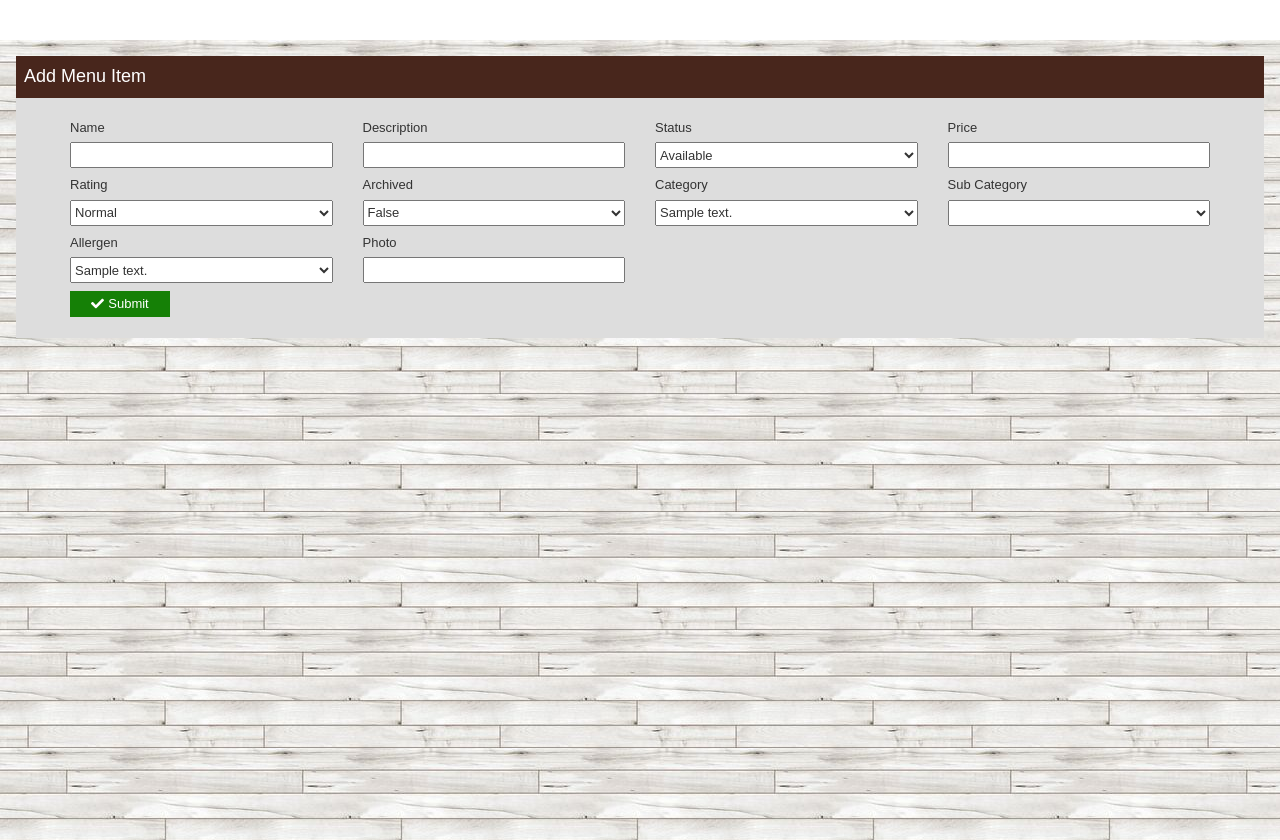
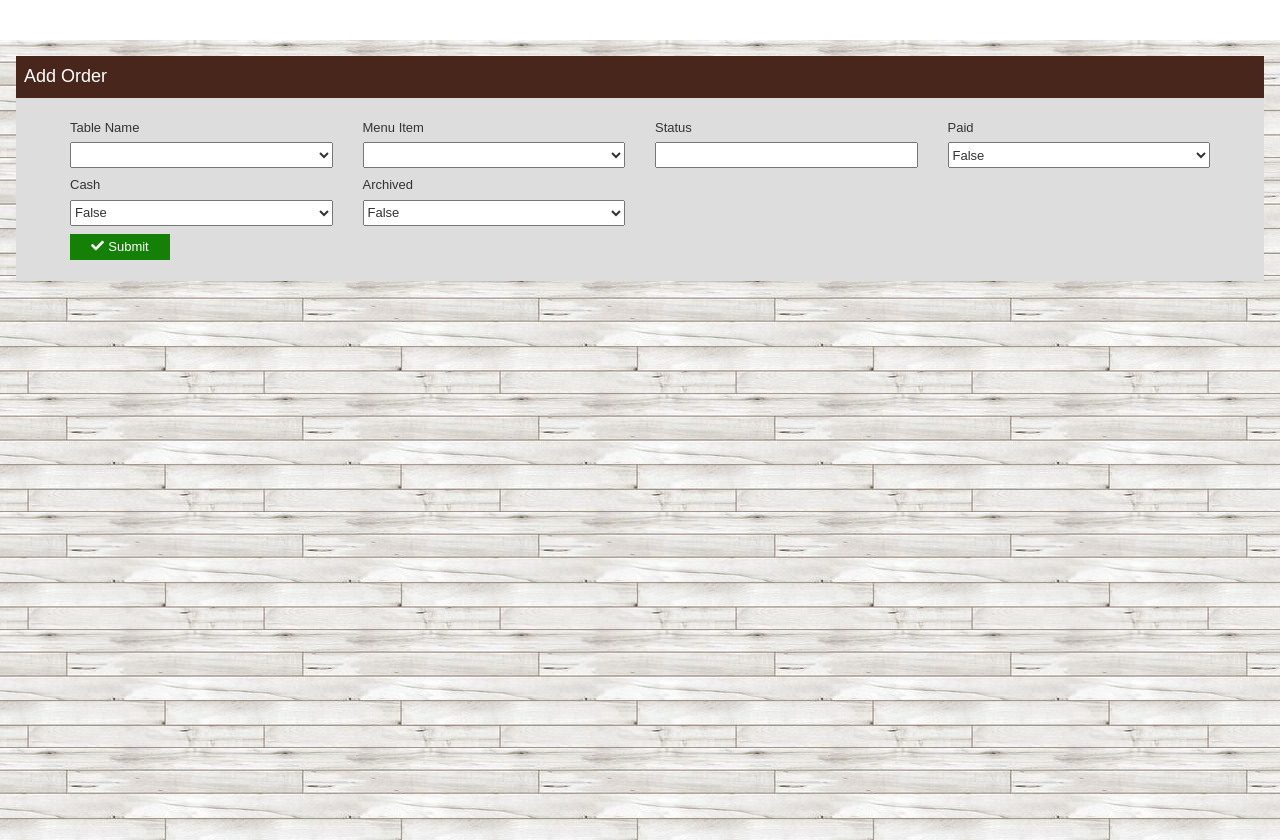
Before and after one commit to rueandit/palletpluscafe, a PHP site: template application/view/orders/add.php in a window 1280 px wide. Run offline with PHP 8.4, Linux system fonts and the light colour scheme; the template is opened without the code that fills it: most values are stand-ins (such as "Sample title", 1, 10 or a date in 2020); some libraries are stand-ins or nearby versions.

Commit message:
admin order module

```diff
--- a/application/view/orders/add.php
+++ b/application/view/orders/add.php
@@ -1,47 +1,65 @@
 <div class="menu-container">
     <div class="list-header">
-            <div class="title">Add Menu Item</div>
+        <div class="title">Add Order</div>
     </div>
     <div class="add-edit" id="add-edit">
-                <form action="<?php echo URL; ?>menus/submitmenu" method="POST">
         <div class="container">
+            <form action="<?php echo URL; ?>orders/submitorder" method="POST">
                 <div class="row">
+                    <div class="col-xs-12 col-sm-6 col-md-3  col-lg-3 input-item">
+                        <div><label >Table Name</label></div>
+                        <div>
+                            <select id="tableId" name="tableId" value="">
+                            <option value=""></option>
+                            <?php foreach ($tables as $table) { ?>
+                                <option
+                                    value="<?php if (isset($table->id)) echo htmlspecialchars($table->id, ENT_QUOTES, 'UTF-8'); ?>"
+                                >
+                                <?php if (isset($table->description)) echo htmlspecialchars($table->description, ENT_QUOTES, 'UTF-8'); ?></option>
+                                <?php } ?>
+                            </select>
+                        </div>
+                    </div>
                     <div class="col-xs-12 col-sm-6 col-md-3 col-lg-3 input-item" >
-                                <div><label >Name</label></div>
-                                <div><input type="text" name="menuName" value=""  required/></div>
-                            </div>
-                            <div class="col-xs-12 col-sm-6 col-md-3  col-lg-3 input-item">
-                                <div><label >Description</label></div>
-                                <div><input type="text" name="menuDescription" value="" required/></div>
-                            </div>
-                            <div class="col-xs-12 col-sm-6 col-md-3  col-lg-3 input-item">
-                                <div><label >Status</label></div>
+                        <div><label >Menu Item</label></div>
                         <div>
-                                    <select id="menuStatus" name="menuStatus" value="" required>
-                                        <option value="Available">Available</option>
-                                        <option value="Not Available">Not Available</option>
+                            <select id="menuId" name="menuId" value="">
+                            <option value=""></option>
+                            <?php foreach ($menus as $menu) { ?>
+                                <option
+                                    value="<?php if (isset($menu->id)) echo htmlspecialchars($menu->id, ENT_QUOTES, 'UTF-8'); ?>"
+                                >
+                                <?php if (isset($menu->menuName)) echo htmlspecialchars($menu->menuName, ENT_QUOTES, 'UTF-8'); ?></option>
+                                <?php } ?>
                             </select>
                         </div>
                     </div>
                     <div class="col-xs-12 col-sm-6 col-md-3  col-lg-3 input-item">
-                                <div><label >Price</label></div>
-                                <div><input type="text" name="price" value="" required/></div>
+                        <div><label >Status</label></div>
+                        <div><input type="text" name="status" value="" /></div>
+                    </div>
+                    <div class="col-xs-12 col-sm-6 col-md-3  col-lg-3 input-item">
+                        <div><label >Paid</label></div>
+                        <div>
+                            <select id="paid" name="paid" value="">
+                                <option value="0">False</option>
+                                <option value="1">True</option>
+                            </select>
+                        </div>
                     </div>
                 </div>
                 <div class="row">
                     <div class="col-xs-12 col-sm-6 col-md-3  col-lg-3 input-item">
-                                <div><label >Rating</label></div>
+                        <div><label >Cash</label></div>
                         <div>
-                                    <select id="rating" name="rating" value="">
-                                        <option value="Normal">Normal</option>
-                                        <option value="Recommended">Recommended</option>
-                                        <option value="Best Seller">Best Seller</option>
-                                        <option value="New">New</option>
+                            <select id="cash" name="cash" value="">
+                                <option value="0">False</option>
+                                <option value="1">True</option>
                             </select>
                         </div>
                     </div>
                     <div class="col-xs-12 col-sm-6 col-md-3  col-lg-3 input-item">
-                                <div><label >Archived</label></div>
+                        <div><label>Archived</label></div>
                         <div>
                             <select id="archived" name="archived" value="">
                                 <option value="0">False</option>
@@ -49,58 +67,13 @@
                             </select>
                         </div>
                     </div>
-                            <div class="col-xs-12 col-sm-6 col-md-3  col-lg-3 input-item">
-                                <div><label >Category</label></div>
-                                <div>
-                                    <select id="category" name="category" value="">
-                                    <?php foreach ($categories as $category) { ?>
-                                        <option value="<?php if (isset($category->id)) echo htmlspecialchars($category->id, ENT_QUOTES, 'UTF-8'); ?>"><?php if (isset($category->description)) echo htmlspecialchars($category->description, ENT_QUOTES, 'UTF-8'); ?></option>
-                                        <?php } ?>
-                                    </select>
                 </div>
-                            </div>
-                            <div class="col-xs-12 col-sm-6 col-md-3  col-lg-3 input-item">
-                                <div><label >Sub Category</label></div>
-                                <div>
-                                    <select id="subCategory" name="subCategory" value="">
-                                        <option value=""></option>
-                                        <option value="Solo">Solo</option>
-                                        <option value="Regular">Regular</option>
-                                        <option value="Big">Big</option>
-                                        <option value="Affagato">Affagato</option>
-                                        <option value="Italian">Italian</option>
-                                        <option value="Small">Small</option>
-                                        <option value="Medium">Medium</option>
-                                        <option value="Large">Large</option>
-                                        <option value="Hot">Hot</option>
-                                        <option value="Iced">Iced</option>
-                                    </select>
+                <div class="row">
+                    <div class="col-xs-12 col-sm-12 col-md-12 col-lg-12 input-item input-button">
+                        <button class="primary-button" type="submit" name="submit_add_order" ><i class="fas fa-check display-icon"></i>Submit</button>
                     </div>
                 </div>
             </div>
-                        <div class="row">
-                            <div class="col-xs-12 col-sm-6 col-md-3  col-lg-3 input-item">
-                                <div><label >Allergen</label></div>
-                                <div>
-                                    <select id="allergen" name="allergen" value="">
-                                    <?php foreach ($allergens as $allergen) { ?>
-                                        <option value="<?php if (isset($allergen->id)) echo htmlspecialchars($allergen->id, ENT_QUOTES, 'UTF-8'); ?>"><?php if (isset($allergen->description)) echo htmlspecialchars($allergen->description, ENT_QUOTES, 'UTF-8'); ?></option>
-                                        <?php } ?>
-                                    </select>
-                                </div>
-                            </div>
-                            <div class="col-xs-12 col-sm-6 col-md-3  col-lg-3 input-item">
-                                <div><label >Photo</label></div>
-                                <div><input type="text" name="imageFile" value="" required/></div>
-                            </div>
-                        </div>
-                        <div class="row">
-                            <div class="col-xs-12 col-sm-12 col-md-12 col-lg-12 input-item input-button">
-                                <button class="primary-button" type="submit" name="submit_add_menu" ><i class="fas fa-check display-icon"></i>Submit</button>
-                            </div>
-                        </div>
-                    </div>
-
         </form>
     </div>
 </div>
```
Also changed, not shown: application/controller/orders.php (+11 -6 lines), application/model/orders_model.php (+24 -13 lines). Lines whose indentation alone changed are shown as unchanged.
